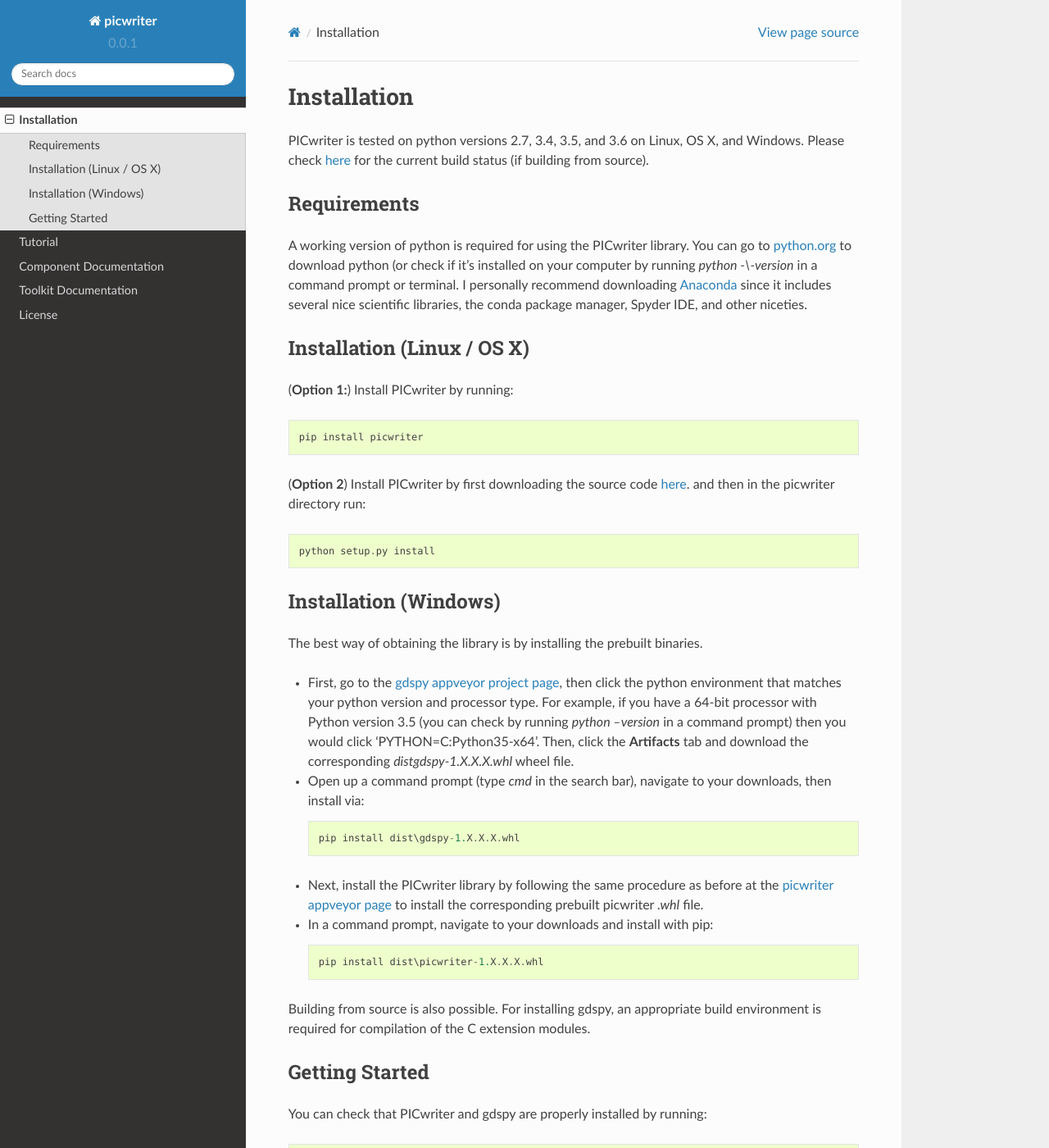
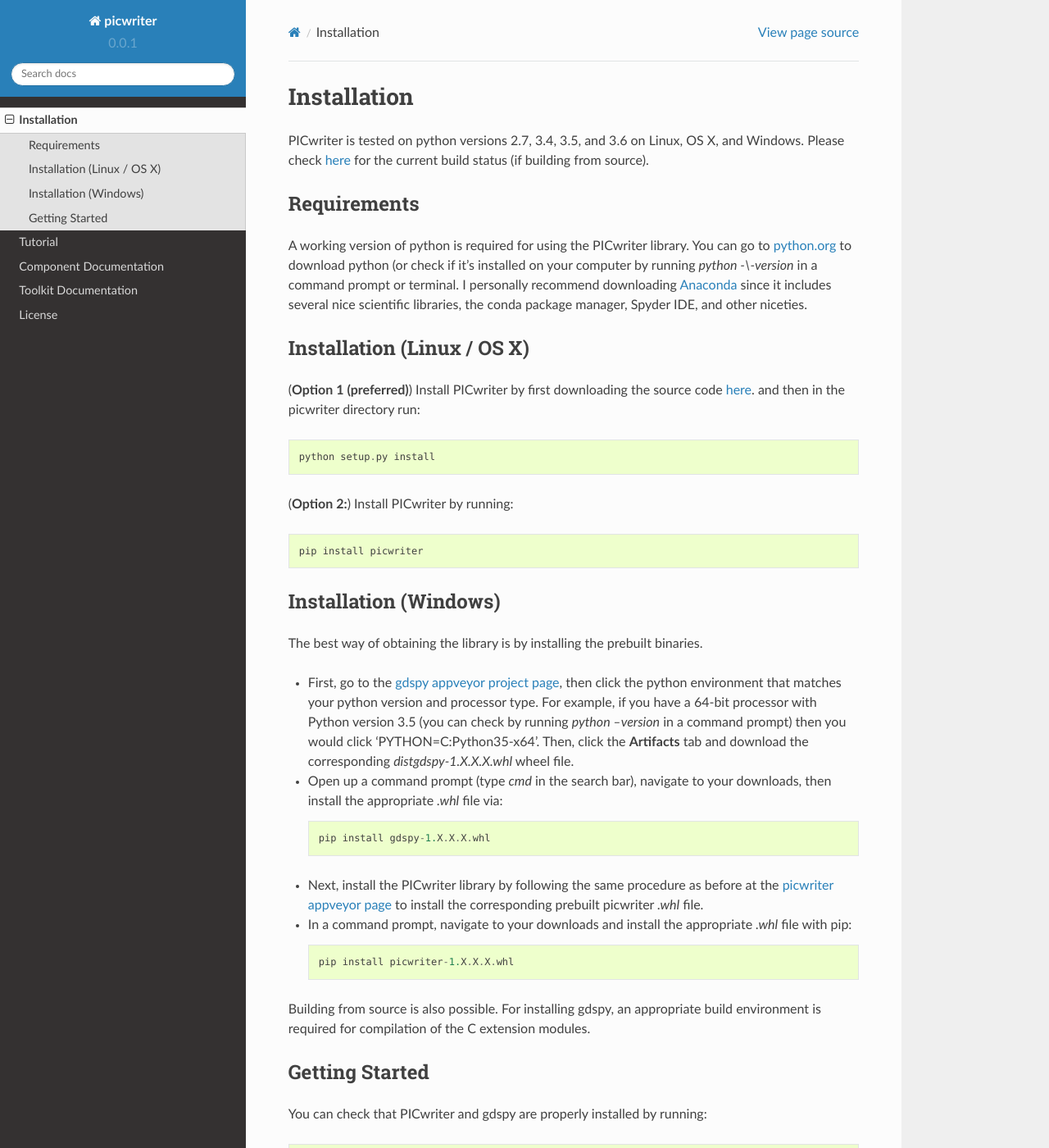
Before and after one commit to DerekK44/PICwriter, a Sphinx documentation site: the page built from docs/source/installation.rst, in a window 1280 px wide and 1400 px high. Shown: the whole window at 82% size. Built offline with Sphinx 7.4.7 and the Read the Docs theme 2.0.0, drawn with Linux system fonts in a browser that asks for light colours.

Commit message:
Update installation.rst

```diff
--- a/docs/source/installation.rst
+++ b/docs/source/installation.rst
@@ -11,13 +11,13 @@
 Installation (Linux / OS X)
 ---------------------------
 
-(**Option 1:**) Install PICwriter by running::
+(**Option 1 (preferred)**) Install PICwriter by first downloading the source code `here <https://github.com/DerekK88/PICwriter>`_. and then in the picwriter directory run::
+
+    python setup.py install
+
+(**Option 2:**) Install PICwriter by running::
 
     pip install picwriter
-
-(**Option 2**) Install PICwriter by first downloading the source code `here <https://github.com/DerekK88/PICwriter>`_. and then in the picwriter directory run::
-
-    python setup.py install
 
 Installation (Windows)
 ----------------------
@@ -25,14 +25,14 @@
 The best way of obtaining the library is by installing the prebuilt binaries.
 
 * First, go to the `gdspy appveyor project page <https://ci.appveyor.com/project/heitzmann/gdspy>`_, then click the python environment that matches your python version and processor type.  For example, if you have a 64-bit processor with Python version 3.5 (you can check by running `python --version` in a command prompt) then you would click 'PYTHON=C:\Python35-x64'.  Then, click the **Artifacts** tab and download the corresponding `dist\gdspy-1.X.X.X.whl` wheel file.
-* Open up a command prompt (type `cmd` in the search bar), navigate to your downloads, then install via::
+* Open up a command prompt (type `cmd` in the search bar), navigate to your downloads, then install the appropriate `.whl` file via::
 
-    pip install dist\gdspy-1.X.X.X.whl
+    pip install gdspy-1.X.X.X.whl
 
 * Next, install the PICwriter library by following the same procedure as before at the `picwriter appveyor page <https://ci.appveyor.com/project/DerekK88/picwriter>`_ to install the corresponding prebuilt picwriter `.whl` file.
-* In a command prompt, navigate to your downloads and install with pip::
+* In a command prompt, navigate to your downloads and install the appropriate `.whl` file with pip::
 
-    pip install dist\picwriter-1.X.X.X.whl
+    pip install picwriter-1.X.X.X.whl
 
 Building from source is also possible. For installing gdspy, an appropriate build environment is required for compilation of the C extension modules.
 
```
